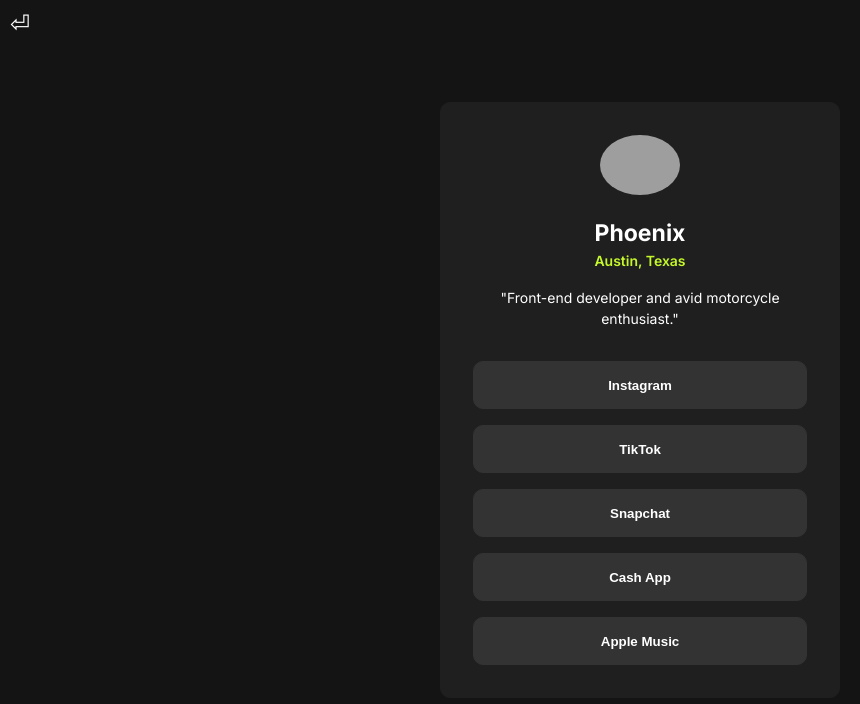
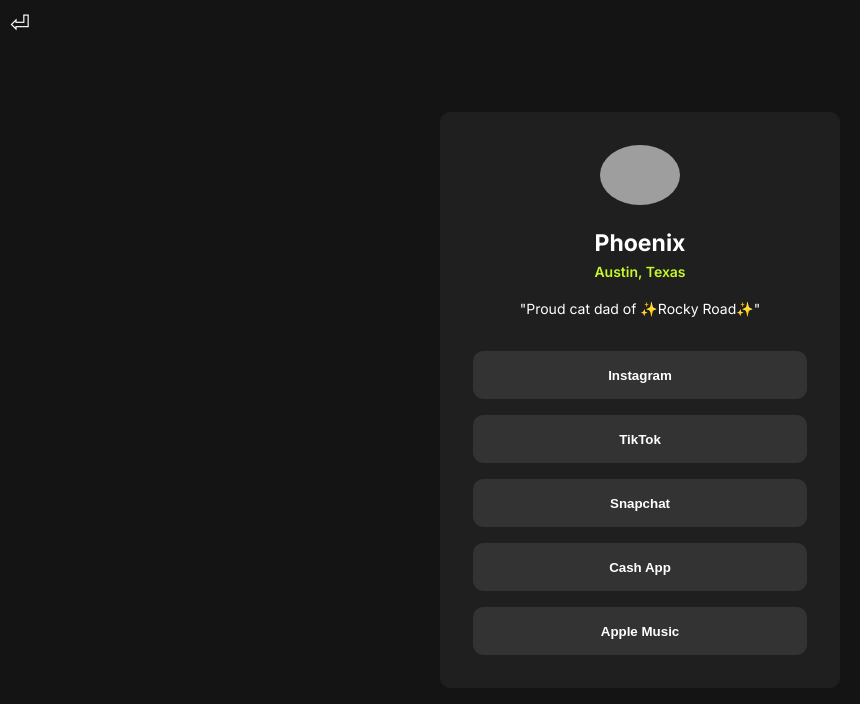
Before and after one commit to QwaxkBlaxk/phynx.me, a plain HTML site: page index.html in a window 1280 px wide. Shown: the whole page, without its empty margins (0-860 px from the left). Drawn offline with Linux system fonts and the light colour scheme; no server answers; grey boxes are pictures that could not be loaded.

Commit message:
Add files via upload

```diff
--- a/index.html
+++ b/index.html
@@ -112,7 +112,7 @@
       <img src="https://i.ibb.co/m3J23G3/88239006-A448-4-B38-9426-67-C7-E396-CB03.jpg" alt="Phoenix Photo" />
       <h2>Phoenix</h2>
       <p>Austin, Texas</p>
-      <p>"Front-end developer and avid motorcycle enthusiast."</p>
+      <p>"Proud cat dad of ✨Rocky Road✨"</p>
     </div>
     <div class="links">
       <button><a href="https://www.instagram.com/phoenixistwizzy?igsh=ZWEyZmZhZDE1MzMz" target="_blank">Instagram</a></button>
```
